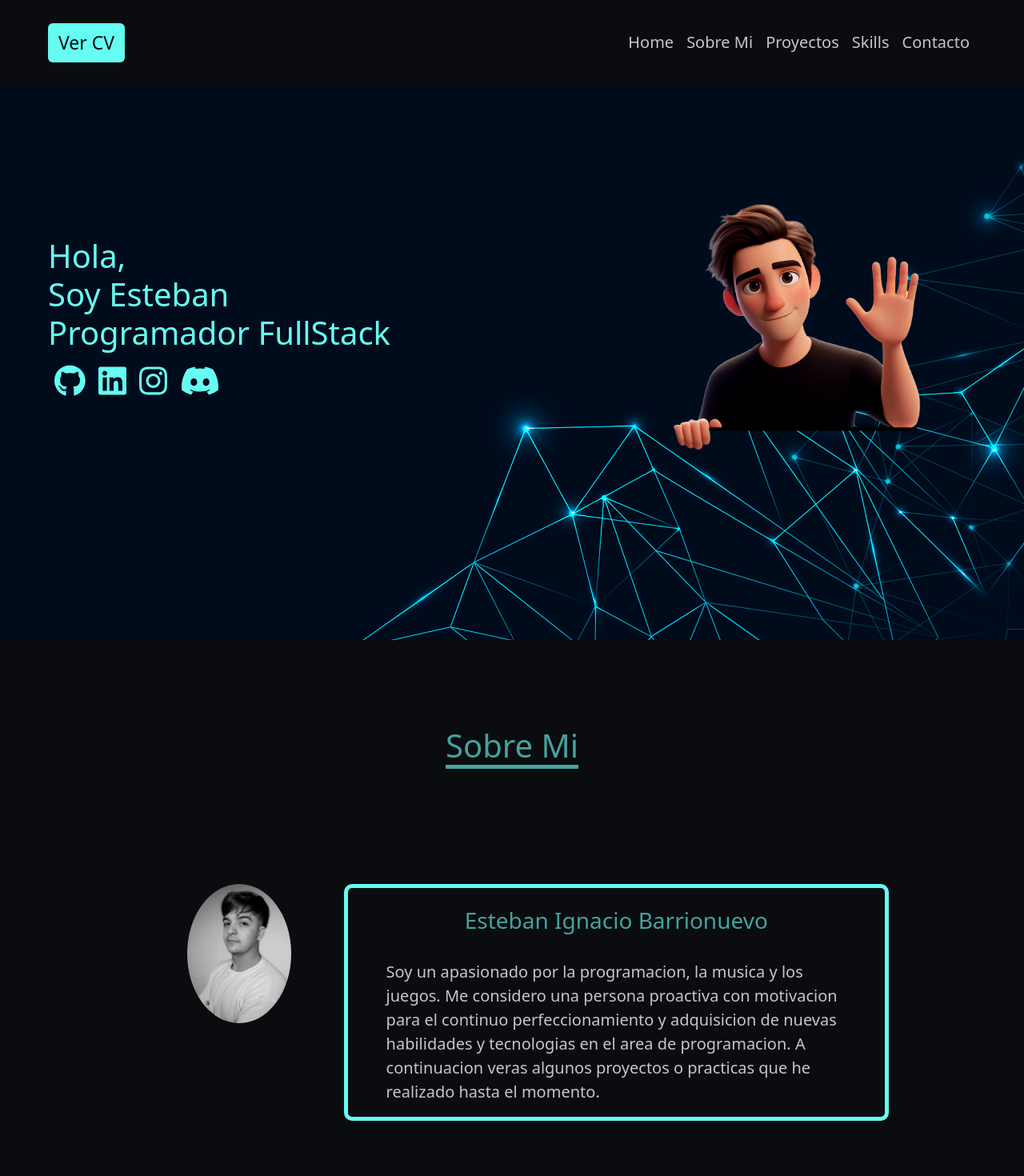
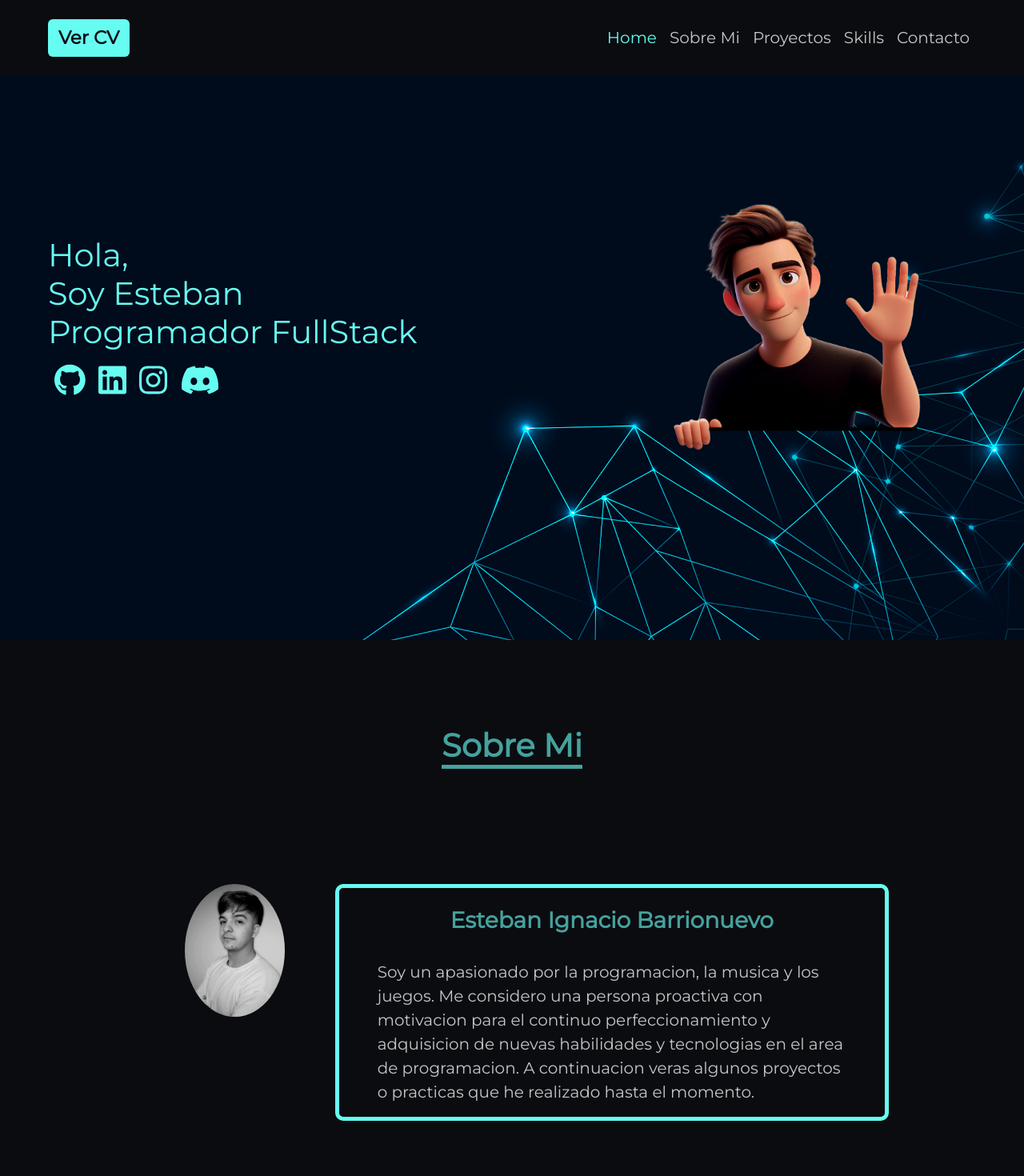
Before and after one commit to 3steban99/Portfolio-2.0, a React (Vite) app: page / in a window 1280 px wide. Shown: the top 1470 px of the page at 80% size. Built offline with nearby package versions, Linux system fonts and the light colour scheme.

Commit message:
Changes in design, addition of typography, and fixing the navigation

```diff
--- a/src/App.css
+++ b/src/App.css
@@ -1,7 +1,10 @@
+@import url('https://fonts.googleapis.com/css2?family=Montserrat&display=swap');
+
 *{
     margin: 0;
     padding: 0;
     box-sizing: border-box;
+    font-family: 'Montserrat', sans-serif;
 }
 
 :root{
@@ -55,18 +58,20 @@ p{
     font-size: 20px;
 }
 
-.navbar-link a:hover{
+
+
+.navbar .navbar-collapse .navbar-link .nav-link.active,
+.navbar .navbar-collapse .navbar-link .nav-link:hover {
     color: var(--color-skyblue);
 }
 
-
-.navbar .navbar-brand .btn-cv {
+.navbar .navbar-brand.btn-cv {
     background-color: var(--color-skyblue);
     color: var(--color-dark);
     font-size: 23px;
 }
 
-.navbar .navbar-brand .btn-cv:hover {
+.navbar .navbar-brand.btn-cv:hover {
     background-color: var(--color-skybluelight);
 }
 
@@ -234,6 +239,12 @@ p{
 
 .img-logo img{
     width: 100px;
+    transition: transform 0.5;
+    padding: 20px 0;
+}
+
+.img-logo img:hover{
+    transform: scale(1.05);
 }
 
 
@@ -268,7 +279,7 @@ p{
 }
 
 .contact{
-    min-height: 50vh;
+    min-height: 60vh;
 }
 
 .contact h2,
--- a/src/components/About.jsx
+++ b/src/components/About.jsx
@@ -4,16 +4,17 @@ import fotoPerfil from "../assets/fotoperfil.webp"
 
 export const About = () => {
     return (
-        <Container fluid id="about" className="container-main-about">
+        <section id="about">
+            <Container fluid className="container-main-about">
                 <div className="about">
-                <h2 className="text-center mx-auto">Sobre Mi</h2>
+                    <h2 className="text-center mx-auto fw-bold">Sobre Mi</h2>
                     <div className="d-flex flex-column flex-xl-row w-75 mx-auto pt-5">
                         <div className="text-center">
                             <img src={fotoPerfil} alt="foto perfil de esteban" className="w-50 img-perfil" />
                         </div>
                         <div className="about-border mt-4 mt-xl-0">
                             <div>
-                            <h3 className="text-center py-2 py-md-4">Esteban Ignacio Barrionuevo</h3>
+                                <h3 className="text-center py-2 py-md-4 fw-bold">Esteban Ignacio Barrionuevo</h3>
                             </div>
                             <div className="px-2 px-md-3 px-lg-5">
                                 <p>
@@ -27,5 +28,6 @@ export const About = () => {
                     </div>
                 </div>
             </Container>
+        </section>
     )
 }
--- a/src/components/Contact.jsx
+++ b/src/components/Contact.jsx
@@ -7,9 +7,9 @@ import { faLocationDot, faPhone } from "@fortawesome/free-solid-svg-icons"
 
 export const Contacto = () => {
     return (
-        <div className="container-main-contact" id="contact">
+        <section className="container-main-contact" id="contact">
             <Container className="contact">
-                <h2 className="text-center">Contacto</h2>
+                <h2 className="text-center fw-bold">Contacto</h2>
                 <div className="mx-auto py-3 bg-contact">
                     <div className="d-flex justify-content-center align-items-center mb-2">
                         <FontAwesomeIcon icon={faEnvelope} className="contact-icon"/>
@@ -24,18 +24,18 @@ export const Contacto = () => {
                         <p className="mb-0 ms-2">Yerba Buena - Tucuman, Argentina</p>
                     </div>
                     <div className="d-flex justify-content-center">
-                        <a href="#">
+                        <a href="https://www.linkedin.com/in/esteban-ignacio-barrionuevo/" target="_blank">
                             <FontAwesomeIcon icon={faLinkedin} className="fs-2 mx-2 py-2 contact-icon-net" />
                         </a>
-                        <a href="#">
+                        <a href="https://www.instagram.com/3steban.barrionuevo/" target="_blank">
                             <FontAwesomeIcon icon={faInstagram} className="fs-2 mx-2 py-2 contact-icon-net" />
                         </a>
-                        <a href="#">
+                        <a href="https://discord.com/users/269684052221624320" target="_blank">
                             <FontAwesomeIcon icon={faDiscord} className="fs-2 mx-2 py-2 contact-icon-net" />
                         </a>
                     </div>
                 </div>
             </Container>
-        </div>
+        </section>
     )
 }
--- a/src/components/Home.jsx
+++ b/src/components/Home.jsx
@@ -7,7 +7,8 @@ import imgAvatar from "../assets/avatar1.png"
 
 export const Home = () => {
     return (
-        <Container fluid id="home" className="container-main-home d-flex align-items-center">
+        <section id="home">
+            <Container fluid className="container-main-home d-flex align-items-center">
                 <div className="d-flex flex-column flex-lg-row justify-content-between align-items-center mx-5 w-100">
                     <div className="home-text">
                         <div className="home-h1">
@@ -18,10 +19,18 @@ export const Home = () => {
                             </h1>
                         </div>
                         <div>
-                        <FontAwesomeIcon icon={faGithub} className="fs-1 mx-2 py-2 home-icon"/>
-                        <FontAwesomeIcon icon={faLinkedin} className="fs-1 mx-2 py-2 home-icon"/>
-                        <FontAwesomeIcon icon={faInstagram} className="fs-1 mx-2 py-2 home-icon"/>
-                        <FontAwesomeIcon icon={faDiscord} className="fs-1 mx-2 py-2 home-icon"/>
+                            <a href="https://github.com/3steban99" target="_blank">
+                                <FontAwesomeIcon icon={faGithub} className="fs-1 mx-2 py-2 home-icon" />
+                            </a>
+                            <a href="https://www.linkedin.com/in/esteban-ignacio-barrionuevo/" target="_blank">
+                                <FontAwesomeIcon icon={faLinkedin} className="fs-1 mx-2 py-2 home-icon" />
+                            </a>
+                            <a href="https://www.instagram.com/3steban.barrionuevo/" target="_blank">
+                                <FontAwesomeIcon icon={faInstagram} className="fs-1 mx-2 py-2 home-icon" />
+                            </a>
+                            <a href="https://discord.com/users/269684052221624320" target="_blank">
+                                <FontAwesomeIcon icon={faDiscord} className="fs-1 mx-2 py-2 home-icon" />
+                            </a>
                         </div>
                     </div>
                     <div className="home-container-img me-5 d-none d-lg-block">
@@ -29,5 +38,6 @@ export const Home = () => {
                     </div>
                 </div>
             </Container>
+        </section>
     )
 }
--- a/src/components/NavPortfolio.jsx
+++ b/src/components/NavPortfolio.jsx
@@ -1,5 +1,6 @@
 import { faBars } from '@fortawesome/free-solid-svg-icons';
 import { FontAwesomeIcon } from '@fortawesome/react-fontawesome';
+import { useEffect, useState } from 'react';
 import Container from 'react-bootstrap/Container';
 import Nav from 'react-bootstrap/Nav';
 import Navbar from 'react-bootstrap/Navbar';
@@ -7,13 +8,36 @@ import Navbar from 'react-bootstrap/Navbar';
 
 export const NavPortfolio = () => {
 
+    useEffect(() => {
+        const handleScroll = () => {
+            const sections = document.querySelectorAll('section');
+            sections.forEach((section) => {
+                const top = section.offsetTop - 200;
+                const height = section.clientHeight;
+                const id = section.getAttribute('id');
+                const navLink = document.querySelector(`[href="#${id}"]`);
+
+                if (window.scrollY >= top && window.scrollY < top + height) {
+                    navLink.classList.add('active');
+                } else {
+                    navLink.classList.remove('active');
+                }
+            });
+        };
+        const homeLink = document.querySelector('[href="#home"]');
+            homeLink.classList.add('active');
+
+        window.addEventListener('scroll', handleScroll);
+        return () => window.removeEventListener('scroll', handleScroll);
+    }, []);
+
 
     return (
         <div>
             <Navbar expand="lg" className="bg-nav" fixed='top'>
                 <Container fluid className='py-3 mx-2 mx-lg-5'>
-                    <Navbar.Brand href="#home">
-                        <a href="https://drive.google.com/file/d/1Zen_uCiCzWU_8eRI94lbqb3dbSHzvEfA/view?usp=drive_link" target="_blank" className='btn btn-cv'>Ver CV</a>
+                    <Navbar.Brand href="https://drive.google.com/file/d/1Zen_uCiCzWU_8eRI94lbqb3dbSHzvEfA/view?usp=drive_link" target="_blank" className='btn btn-cv fw-bold'>
+                        Ver CV
                     </Navbar.Brand>
                     <Navbar.Toggle aria-controls="basic-navbar-nav">
                         <FontAwesomeIcon icon={faBars} className='custom-toggle fs-1' />
--- a/src/components/Projects.jsx
+++ b/src/components/Projects.jsx
@@ -31,9 +31,9 @@ export const Projects = () => {
     };
 
     return (
-        <div className="container-main-projects" id="projects">
+        <section className="container-main-projects" id="projects">
             <Container>
-                <h2 className="text-center projects-h2">Proyectos</h2>
+                <h2 className="text-center projects-h2 fw-bold">Proyectos</h2>
                 <Row xs={1} md={2} className="mx-3">
                     {projects.map((project) => (
                         <Col md={5} key={project.id} className="mx-auto mb-5">
@@ -82,6 +82,6 @@ export const Projects = () => {
                     </>
                 )}
             </Modal>
-        </div>
+        </section>
     )
 }
```
Also changed, not shown: src/components/Skills.jsx (+14 -14 lines). Lines whose indentation alone changed are shown as unchanged.
